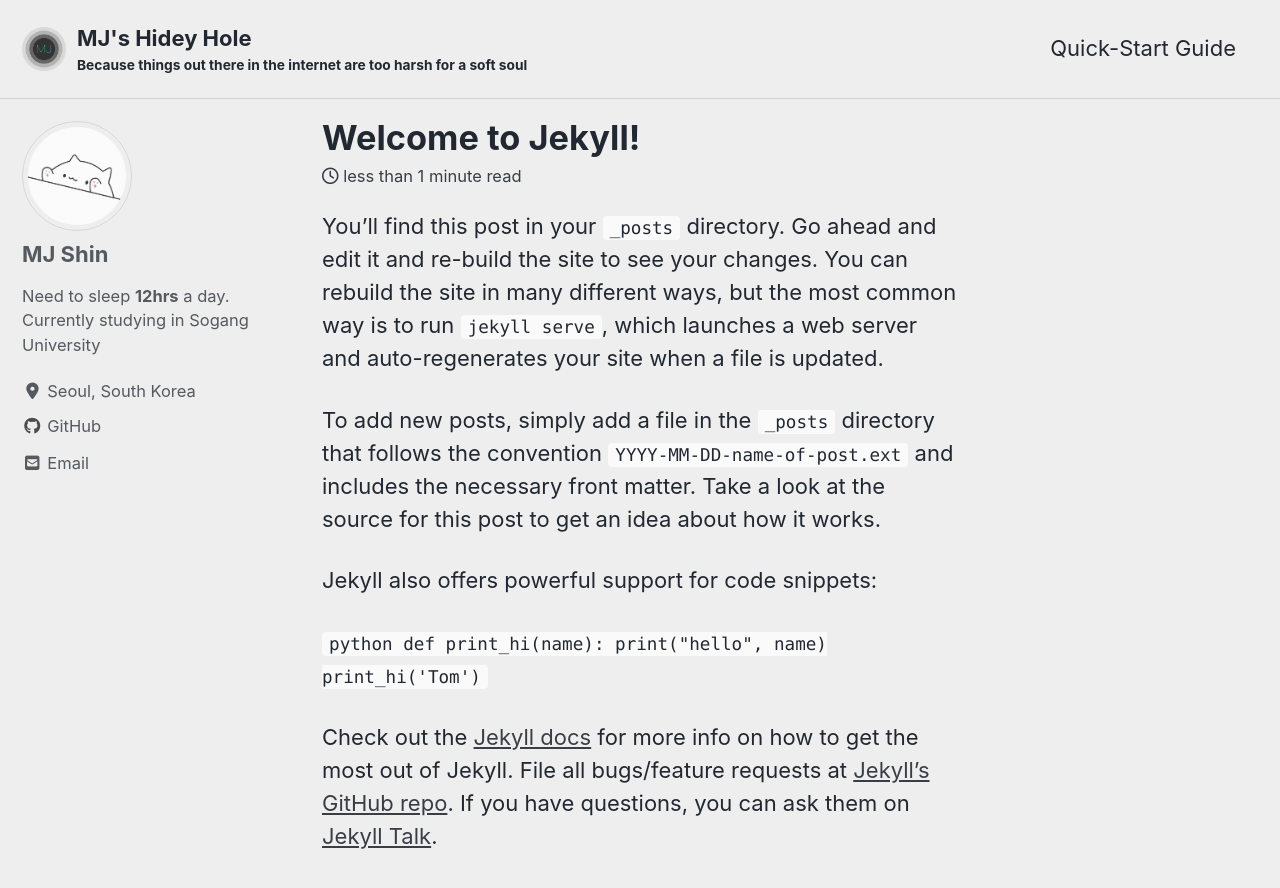
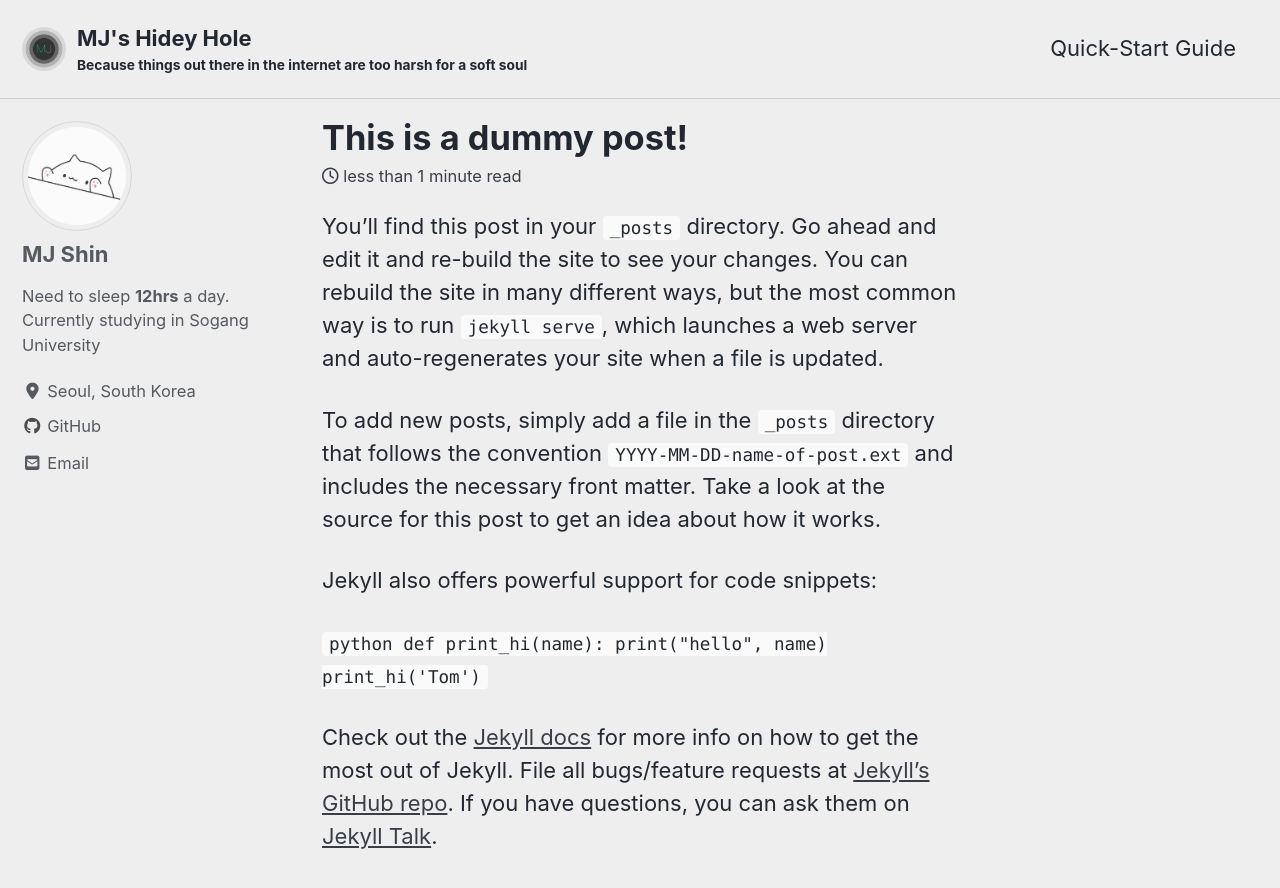
Before and after one commit to ohgree/ohgree.github.io.legacy, a Jekyll site: the page built from _posts/2019-09-07-first-post.md, in a window 1280 px wide and 900 px high. Shown: the top 888 px of the window. Built offline with Jekyll 4.4.1, drawn with Linux system fonts in a browser that asks for light colours; cached includes are drawn as plain includes; nearby versions of some CDN libraries; some of the changed text lies outside the part shown.

Commit message:
Fixed date for post

```diff
--- a/_posts/2019-09-07-first-post.md
+++ b/_posts/2019-09-07-first-post.md
@@ -1,6 +1,6 @@
 ---
-title: "Welcome to Jekyll!"
-date: 2017-10-20 08:26:28 -0400
+title: "This is a dummy post!"
+date: 2019-09-08 08:26:28 -0400
 categories: jekyll update
 ---
 You’ll find this post in your `_posts` directory. Go ahead and edit it and re-build the site to see your changes. You can rebuild the site in many different ways, but the most common way is to run `jekyll serve`, which launches a web server and auto-regenerates your site when a file is updated.
```
